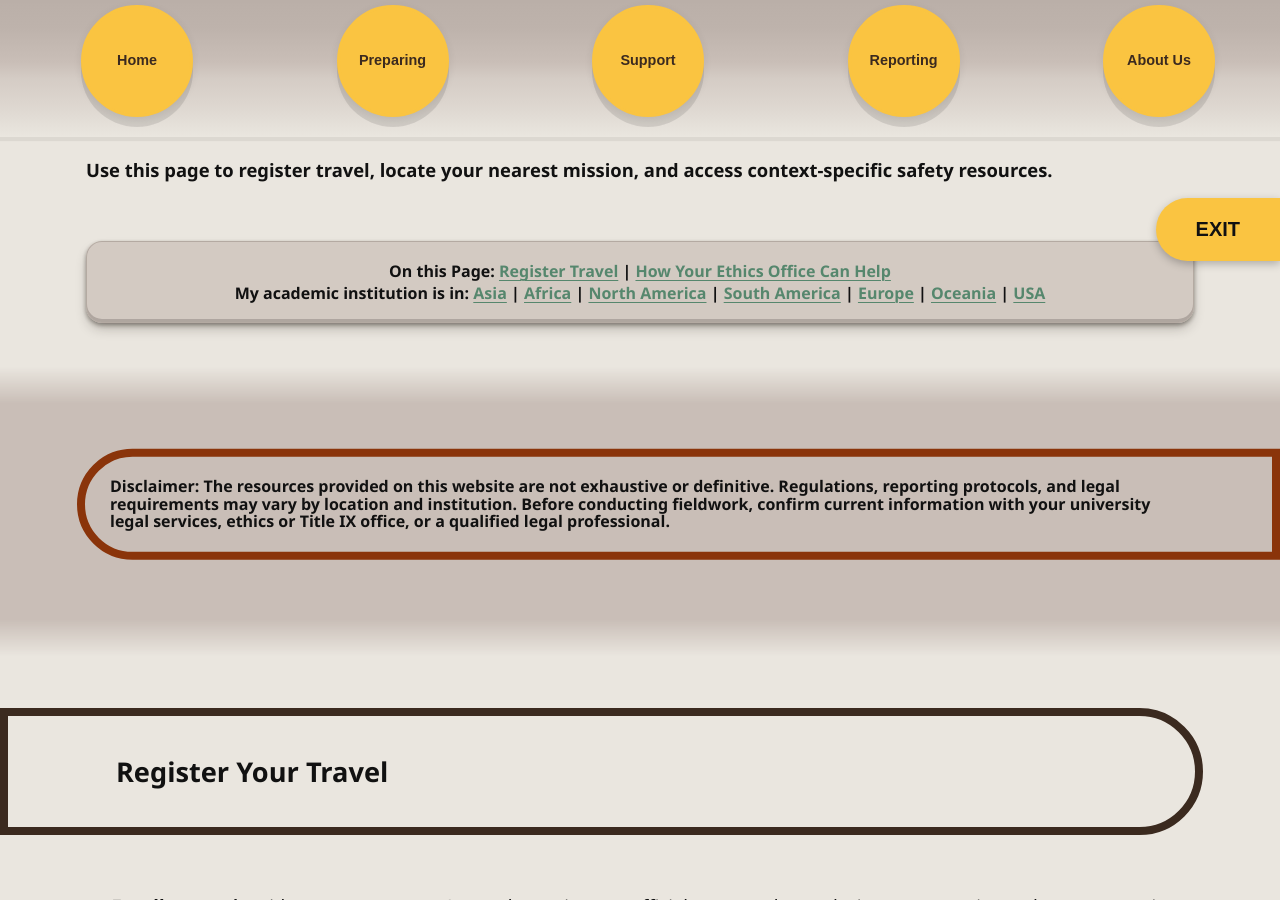
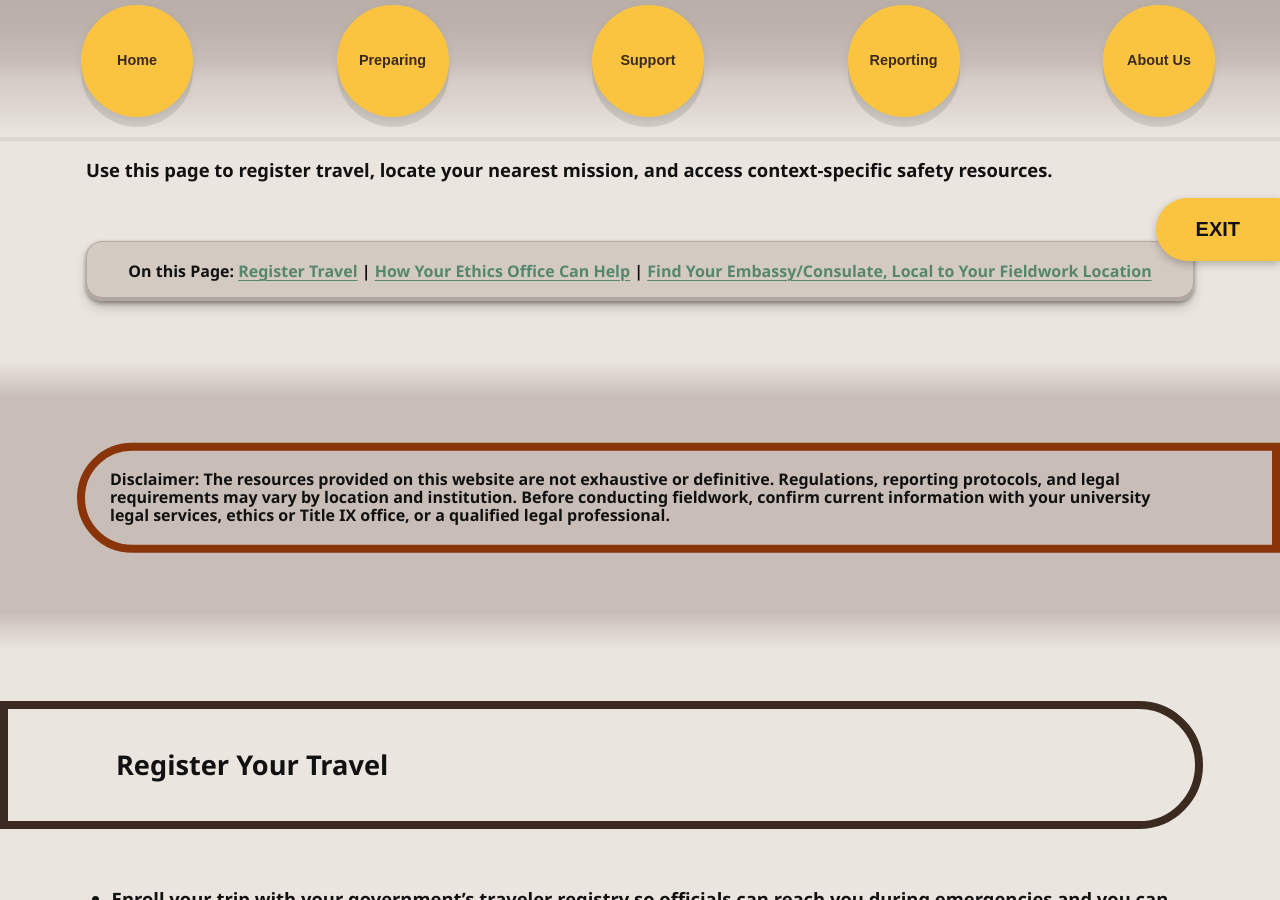
Before and after one commit to AnthroSafetyWarrior/GoldenTrowelProject, a Jekyll site: the page built from _pages/embassyprep.html, in a window 1280 px wide and 900 px high, scrolled down 809 px. Built offline with Jekyll 4.4.1, drawn with Linux system fonts in a browser that asks for light colours.

```diff
--- a/_pages/embassyprep.html
+++ b/_pages/embassyprep.html
@@ -174,21 +174,8 @@
     <a href="{{ '/embassyprep.html' | relative_url }}#register">Register Travel</a>
     <span class="divider">|</span>
     <a href="{{ '/embassyprep.html' | relative_url }}#help">How Your Ethics Office Can Help</a>
-    <br>My academic institution is in:
-    <a href="{{ '/embassyprep.html' | relative_url }}#asia-toggle">Asia</a>
     <span class="divider">|</span>
-    <a href="{{ '/embassyprep.html' | relative_url }}#africa-toggle">Africa</a>
-    <span class="divider">|</span>
-    <a href="{{ '/embassyprep.html' | relative_url }}#nam-toggle">North America</a>
-    <span class="divider">|</span>
-    <a href="{{ '/embassyprep.html' | relative_url }}#sam-toggle">South America</a>
-    <span class="divider">|</span>
-    <a href="{{ '/embassyprep.html' | relative_url }}#europe-toggle">Europe</a>
-    <span class="divider">|</span>
-    <a href="{{ '/embassyprep.html' | relative_url }}#oceania-toggle">Oceania</a>
- <span class="divider">|</span>
-    <a href="{{ '/embassyprep.html' | relative_url }}#usa-toggle">USA</a>
-</strong>
+    <a href="{{ '/embassyprep.html' | relative_url }}#locate">Find Your Embassy/Consulate, Local to Your Fieldwork Location</a>
   </nav>
 </article>
 </section>
@@ -219,7 +206,7 @@
 
 <!-- 3) WHAT HELP? — pillband -->
 <section id=help class="section">
-  <h2 class="pillhead pill--sage pill--clip-left">How can your embassy or consulate help?</h2>
+  <h2 class="pillhead pill--slate pill--clip-right">How can your embassy or consulate help?</h2>
 
  <div class="intro-title">
     <p style="max-width:72ch; margin-top:.6rem;">
@@ -246,7 +233,8 @@
 
 
 <!-- 3) LOCAte — pillband -->
-<h2 class="pillhead pill--slate pill--clip-right">Locate your embassy or consulate in your research area</h2>
+<section id=locate class="section">
+<h2 class="pillhead pill--sage pill--clip-left">Locate your embassy or consulate in your research area</h2>
 <div class="intro-title">
 <p class="lede-note" style="max-width:70ch;margin:.6rem 0 0;">
     Each country panel includes: <strong>International embassy / consulate locations</strong>,
```
